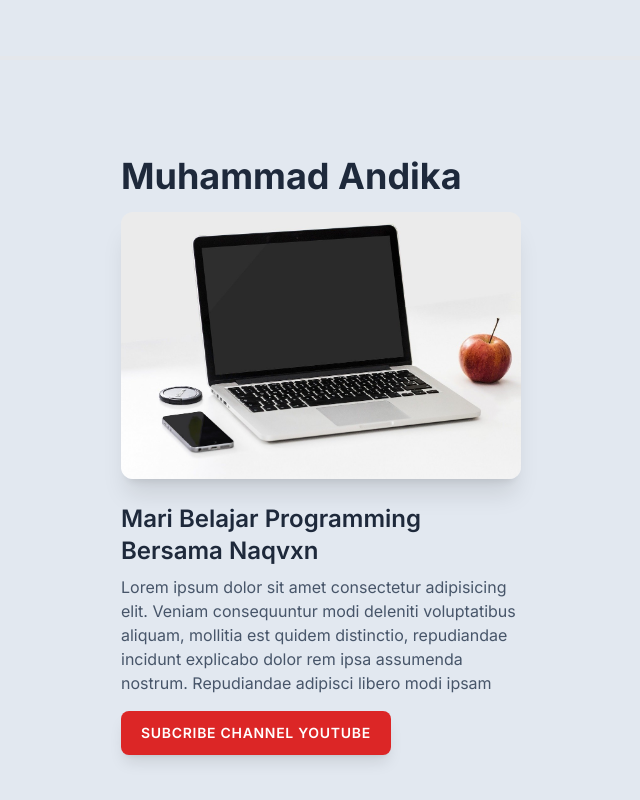
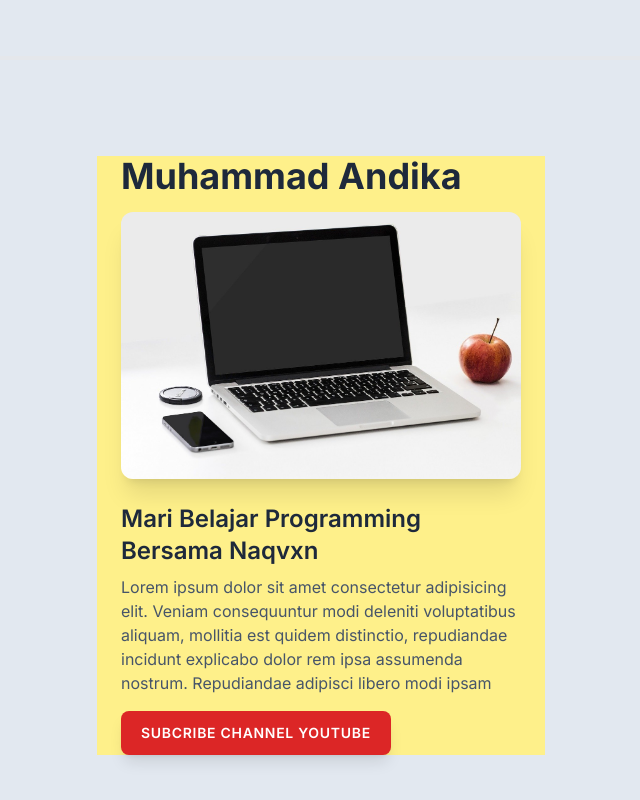
Before and after one commit to akrn27/tailwind_practice, a website: page index.html in a window 1280 px wide. Shown: the part 4572-5372 px from the top of the page, without its empty margins (319-959 px from the left). Drawn offline with nearby package versions, Linux system fonts and the light colour scheme.

Commit message:
breakpoint test

```diff
--- a/index.html
+++ b/index.html
@@ -137,7 +137,7 @@
 
     <hr class="my-24 border-t-4">
 
-    <div class="container px-6 font-inter max-w-md mx-auto">
+    <div class="container px-6 font-inter max-w-md mx-auto sm:bg-red-200 md:bg-green-200 lg:bg-blue-200 xl:bg-yellow-200">
         <h3 class="text-4xl font-bold text-slate-800">Muhammad Andika</h3>
         <img src="./img/2.jpg" alt="Laptop" class="mt-4 rounded-xl shadow-xl">
         <h2 class="mt-6 text-2xl font-semibold text-slate-800">Mari Belajar Programming Bersama Naqvxn</h2>
```
Also changed, not shown: style.css.
